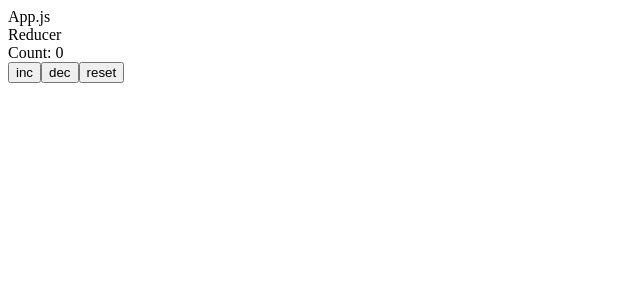
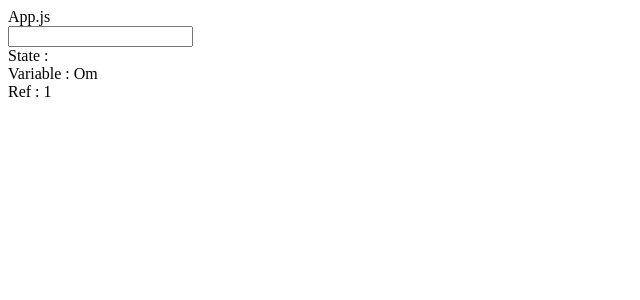
Before and after one commit to omrajsharma/module-7-oct-2022, a React (Create React App) app: page / in a window 1280 px wide. Shown: the top 300 px of the page, without its empty margins (0-640 px from the left). Built offline with nearby package versions, Linux system fonts and the light colour scheme.

Commit message:
useRef - completed

```diff
--- a/src/App.js
+++ b/src/App.js
@@ -6,6 +6,7 @@ import List from "./class-6-conditional-&-list-rendering/List";
 import UseEffect from './class-7-8-useEffect-promises/UseEffect';
 import Promise from './class-7-8-useEffect-promises/Promise';
 import Child from './class-useContext/Child';
+import ChildRef from './class-useRef/ChildRef';
 
 import OmContext from './context'
 import Reducer from './class-useReducer/Reducer';
@@ -26,8 +27,9 @@ function App() {
         {/* <UseEffect /> */}
         {/* <Promise /> */}
         {/* <Child /> */}
+        {/* <Reducer/> */}
 
-        <Reducer/>
+        <ChildRef />
 
 
       </div>
--- /dev/null
+++ b/src/class-useRef/ChildRef.js
@@ -0,0 +1,44 @@
+import React, { useEffect } from 'react'
+
+function ChildRef() {
+    const [useInput, setUseInput] = React.useState('')  // state
+    let varInput = 'Om'                                 // variable
+    const inputRef = React.useRef(0)                    // useRef
+    const [count, setCount] = React.useState(0)         // state
+    // useRef - mutable variable which doen't cause re-render
+
+    const userRef = React.useRef()
+
+
+    const handleInput = (e) => {
+        setUseInput(e.target.value)
+        varInput = e.target.value
+        console.log('userRef', userRef )
+    }
+
+    inputRef.current = inputRef.current + 1;    // no re-render
+    // setCount(count + 1)                      // re-render
+
+  return (
+    <div>
+        <input
+            className='ommi'
+            type="text"
+            onChange={handleInput}
+            value={useInput}
+            ref={userRef}
+        />
+
+        <br></br>
+        State : {useInput}
+
+        <br></br>
+        Variable : {varInput}
+
+        <br></br>
+        Ref : {inputRef.current}
+    </div>
+  )
+}
+
+export default ChildRef
--- a/src/index.js
+++ b/src/index.js
@@ -5,9 +5,9 @@ import App from './App';
 
 const root = ReactDOM.createRoot(document.getElementById('root'));
 root.render(
-  <React.StrictMode>
+
     <App />
-  </React.StrictMode>
+
 );
 
 // If you want to start measuring performance in your app, pass a function
```
